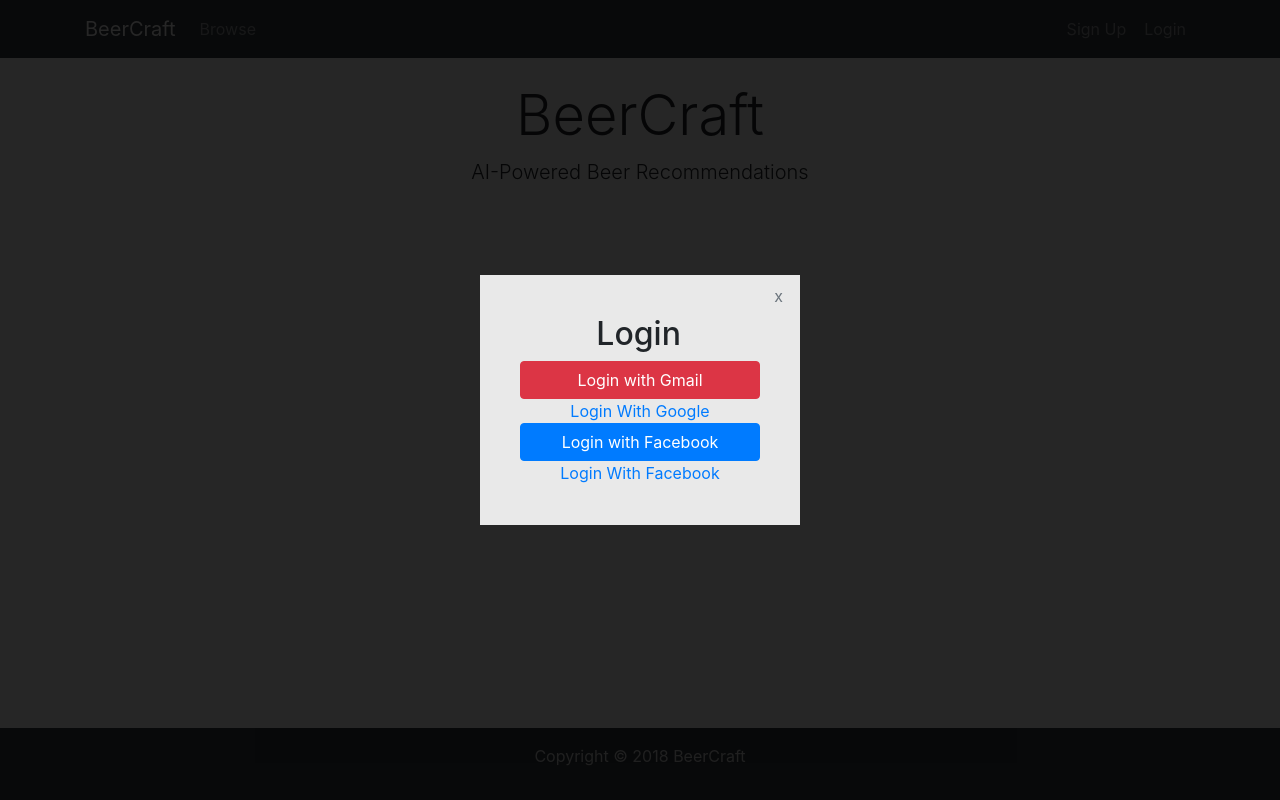
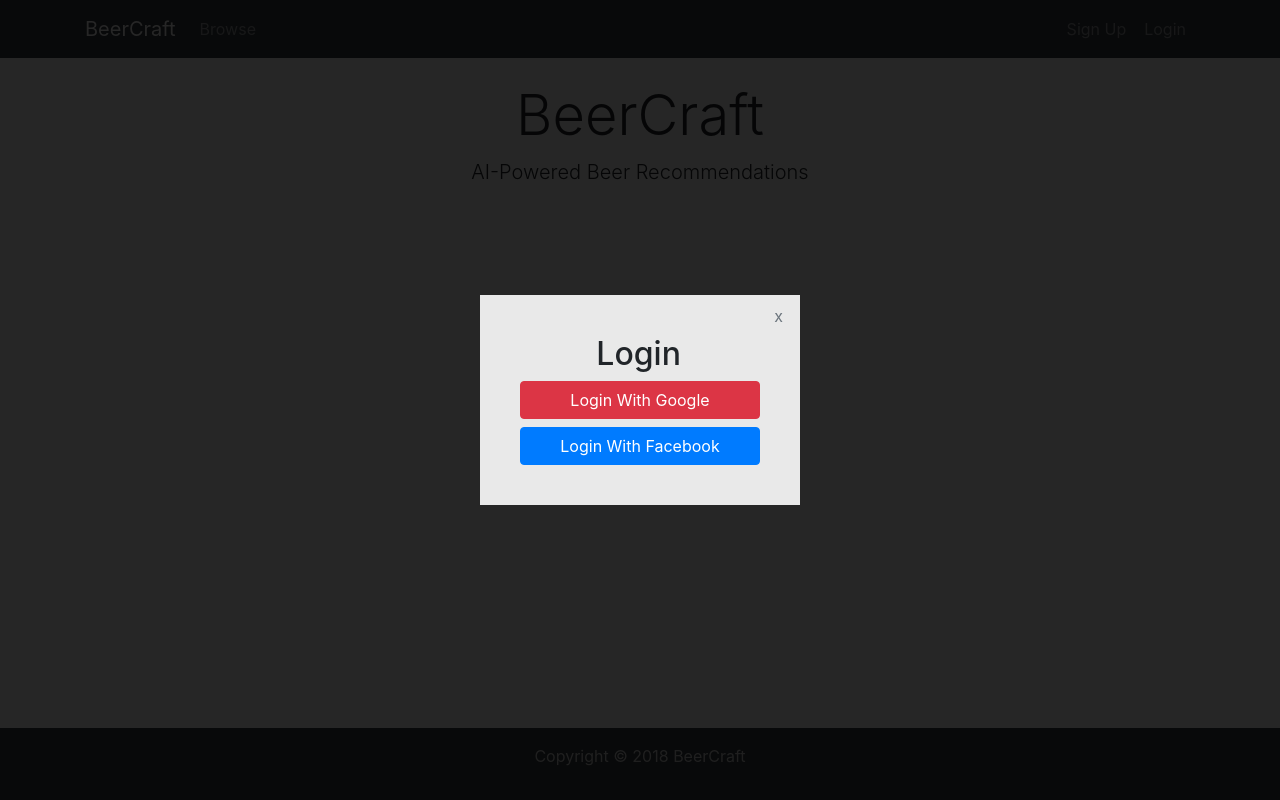
Before and after one commit to chingu-voyage7/Bears-Team-01, a React (Create React App) app in the folder client/: page / in a window 1280 px wide. Both pictures are taken after a click on the button "Login". Built offline with nearby package versions, Linux system fonts and the light colour scheme.

Commit message:
turned login links into buttons

```diff
--- a/client/src/components/layout/LoginModal.js
+++ b/client/src/components/layout/LoginModal.js
@@ -17,10 +17,8 @@ const LoginModal = (props) => (
        <button className="btn btn-link nav-link text-muted close-button" onClick={props.handleRequestClose}>x</button>
         <div className="content">
           <h2 className="display-5 text-center">Login</h2>
-          <button onClick={makeGoogleAuthRequest} className="btn btn-danger btn-block">Login with Gmail</button>
-          <a href="/auth/google">Login With Google</a>
-          <button className="btn btn-primary btn-block">Login with Facebook</button>
-          <a href="/auth/facebook">Login With Facebook</a>
+          <a className="btn btn-danger btn-block" href="/auth/google">Login With Google</a>
+          <a className="btn btn-primary btn-block" href="/auth/facebook">Login With Facebook</a>
         </div>
       </ReactModal>
     </div>
```
